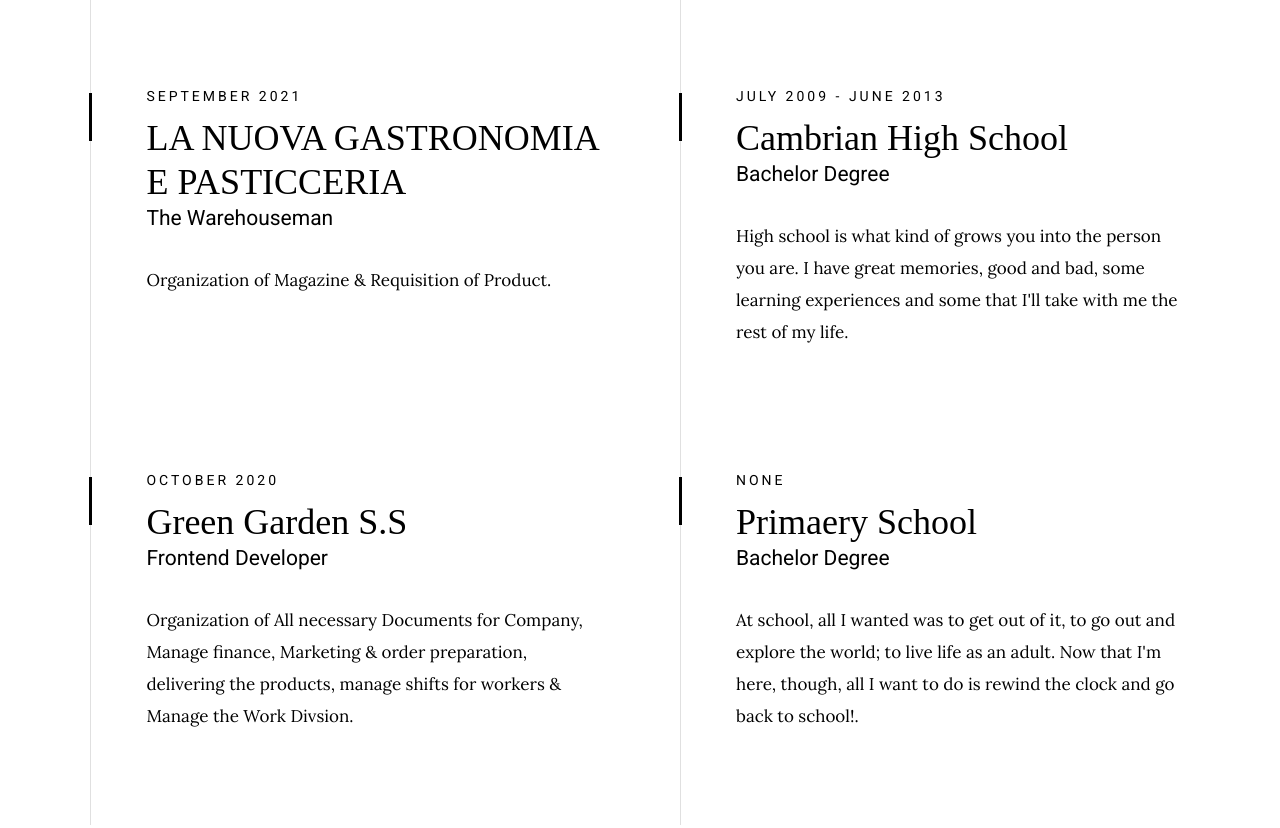
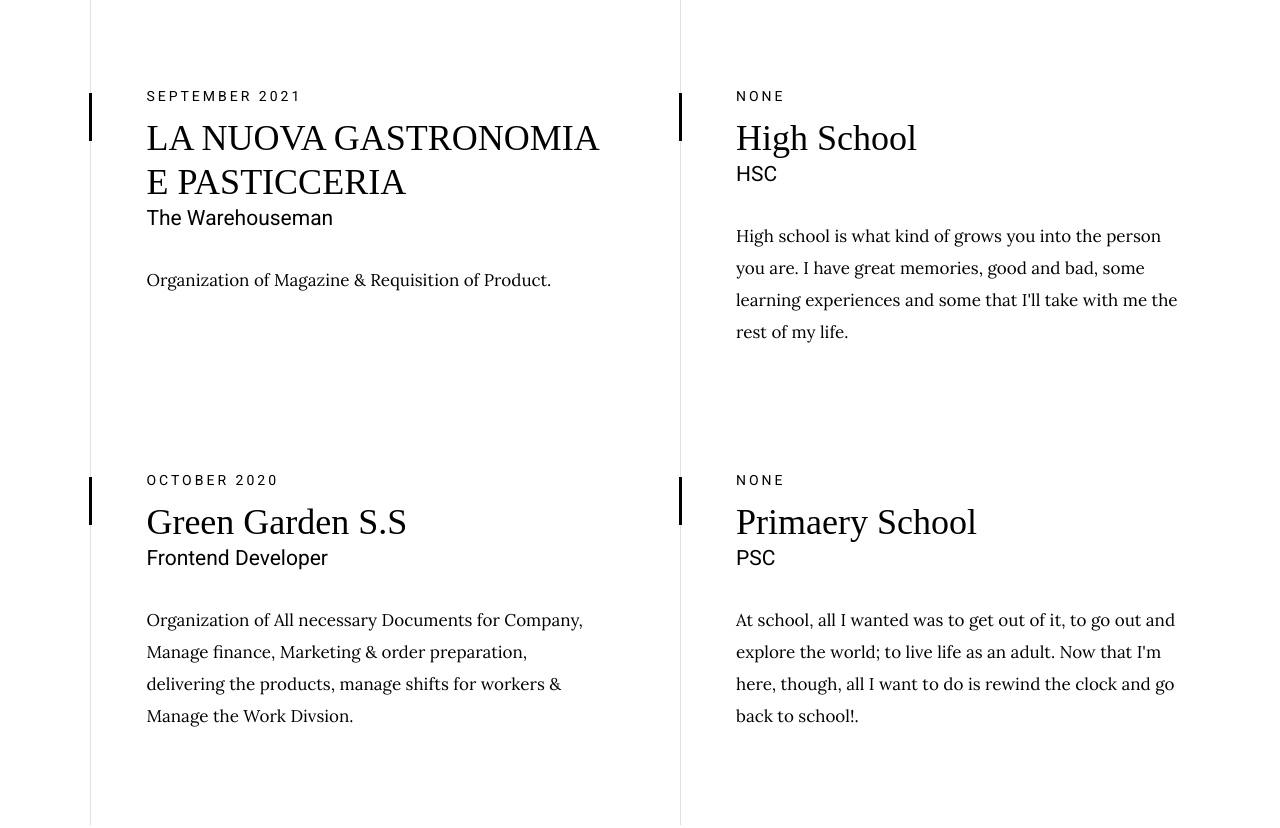
Before and after one commit to IrfanSafiqul/Irfan, a plain HTML site: page index.html in a window 1280 px wide. Shown: the part 2295-3123 px from the top of the page. Drawn offline with Linux system fonts and the light colour scheme; a web font is replaced by a local one.

Commit message:
Update index.html
updated 2

```diff
--- a/index.html
+++ b/index.html
@@ -223,9 +223,9 @@
                         <div class="timeline__block">
                             <div class="timeline__bullet"></div>
                             <div class="timeline__header">
-                                <p class="timeline__timeframe">July 2009 - June 2013</p>
-                                <h3 class="item-title">Cambrian High School</h3>
-                                <h5>Bachelor Degree</h5>
+                                <p class="timeline__timeframe">NONE</p>
+                                <h3 class="item-title">High School</h3>
+                                <h5>HSC</h5>
                             </div>
                             <div class="timeline__desc">
                                 <p>High school is what kind of grows you into the person you are. I have great memories, good and bad, some learning experiences and some that I'll take with me the rest of my life.</p>
@@ -237,7 +237,7 @@
                             <div class="timeline__header">
                                 <p class="timeline__timeframe">NONE</p>
                                 <h3 class="item-title">Primaery School</h3>
-                                <h5>Bachelor Degree</h5>
+                                <h5>PSC</h5>
                             </div>
                             <div class="timeline__desc">
                                 <p>At school, all I wanted was to get out of it, to go out and explore the world; to live life as an adult. Now that I'm here, though, all I want to do is rewind the clock and go back to school!.</p>
@@ -363,7 +363,7 @@
 
         <div class="row heading-block heading-block--center" data-aos="fade-up">
             <div class="column large-full">
-                <h2 class="section-heading section-heading--centerbottom">Selected Works</h2>
+                <h2 class="section-heading section-heading--centerbottom">Photo Gallery</h2>
                 <p class="section-desc">
                     Here are some of my selected Pictures I have done lately. Feel free to
                     check them out.
@@ -587,7 +587,7 @@
         <div class="row contact-main" data-aos="fade-up">
             <div class="column large-full">
                 <p class="contact-email">
-                    <a href="mailto:#0">MainPage</a>
+                    <a href="https://irfansafiqul.blogspot.com/">Another Page</a>
                 </p>
 
                 <p class="section-desc">
```
